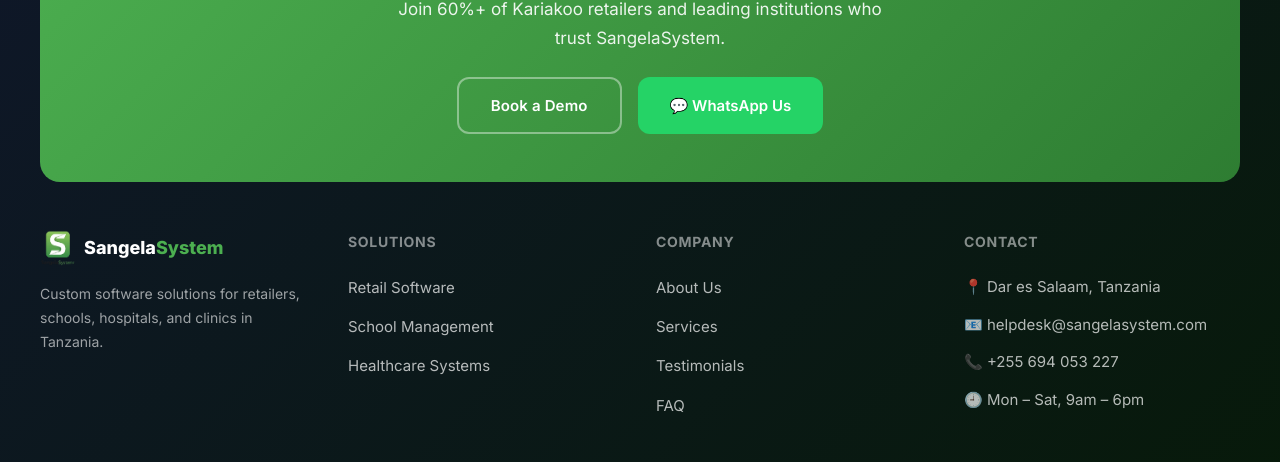
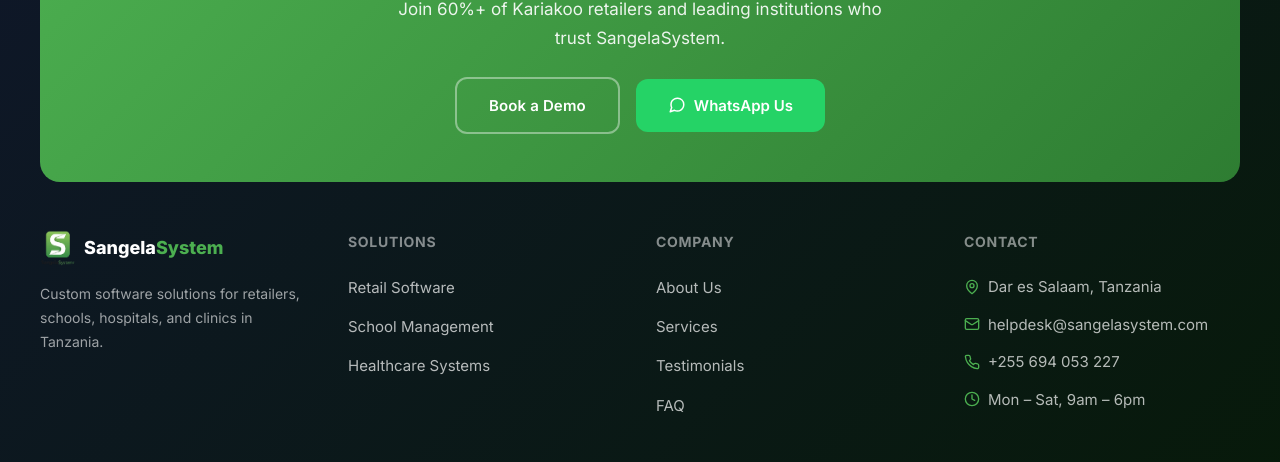
Before and after one commit to dawillygene/sangela-website, a Next.js app: page /contact in a window 1280 px wide. Shown: the part 2996-3458 px from the top of the page. Built offline with nearby package versions, Linux system fonts and the light colour scheme.

Commit message:
Replace footer emojis with shared icons

```diff
--- a/src/components/Footer.tsx
+++ b/src/components/Footer.tsx
@@ -1,5 +1,6 @@
 import Link from "next/link";
 import Image from "next/image";
+import { MessageCircleIcon, MapPinIcon, MailIcon, PhoneIcon, ClockIcon } from "@/src/components/Icons";
 
 export function Footer() {
   return (
@@ -9,9 +10,11 @@
         <div style={{ background: "linear-gradient(135deg, #4CAF50 0%, #2e7d32 100%)", borderRadius: 20, padding: "3rem 2rem", textAlign: "center", marginBottom: "3rem", position: "relative", overflow: "hidden" }}>
           <h2 style={{ fontSize: "1.75rem", fontWeight: 800, marginBottom: "0.75rem" }}>Ready to Transform Your Operations?</h2>
           <p style={{ fontSize: "1.0625rem", opacity: 0.9, marginBottom: "1.5rem", maxWidth: 520, marginLeft: "auto", marginRight: "auto" }}>Join 60%+ of Kariakoo retailers and leading institutions who trust SangelaSystem.</p>
-          <div style={{ display: "flex", gap: "1rem", justifyContent: "center", flexWrap: "wrap" }}>
+          <div style={{ display: "flex", gap: "1rem", justifyContent: "center", flexWrap: "wrap", alignItems: "center" }}>
             <Link href="/contact" className="btn-secondary">Book a Demo</Link>
-            <a href="https://wa.me/255694053227" className="btn-whatsapp" target="_blank" rel="noopener noreferrer">💬 WhatsApp Us</a>
+            <a href="https://wa.me/255694053227" className="btn-whatsapp" target="_blank" rel="noopener noreferrer" style={{ display: "inline-flex", alignItems: "center", gap: "0.5rem" }}>
+              <MessageCircleIcon size={18} /> WhatsApp Us
+            </a>
           </div>
         </div>
 
@@ -46,10 +49,18 @@
           <div>
             <h3 style={{ fontSize: "0.875rem", fontWeight: 700, textTransform: "uppercase", letterSpacing: "0.05em", color: "rgba(255,255,255,0.5)", marginBottom: "1.25rem" }}>Contact</h3>
             <div style={{ display: "flex", flexDirection: "column", gap: "0.75rem" }}>
-              <span style={{ fontSize: "0.9375rem", color: "rgba(255,255,255,0.7)" }}>📍 Dar es Salaam, Tanzania</span>
-              <a href="mailto:helpdesk@sangelasystem.com" style={{ fontSize: "0.9375rem", color: "rgba(255,255,255,0.7)", textDecoration: "none" }}>📧 helpdesk@sangelasystem.com</a>
-              <a href="tel:+255694053227" style={{ fontSize: "0.9375rem", color: "rgba(255,255,255,0.7)", textDecoration: "none" }}>📞 +255 694 053 227</a>
-              <span style={{ fontSize: "0.9375rem", color: "rgba(255,255,255,0.7)" }}>🕘 Mon – Sat, 9am – 6pm</span>
+              <span style={{ fontSize: "0.9375rem", color: "rgba(255,255,255,0.7)", display: "inline-flex", alignItems: "center", gap: "0.5rem" }}>
+                <MapPinIcon size={16} color="#4CAF50" /> Dar es Salaam, Tanzania
+              </span>
+              <a href="mailto:helpdesk@sangelasystem.com" style={{ fontSize: "0.9375rem", color: "rgba(255,255,255,0.7)", textDecoration: "none", display: "inline-flex", alignItems: "center", gap: "0.5rem" }}>
+                <MailIcon size={16} color="#4CAF50" /> helpdesk@sangelasystem.com
+              </a>
+              <a href="tel:+255694053227" style={{ fontSize: "0.9375rem", color: "rgba(255,255,255,0.7)", textDecoration: "none", display: "inline-flex", alignItems: "center", gap: "0.5rem" }}>
+                <PhoneIcon size={16} color="#4CAF50" /> +255 694 053 227
+              </a>
+              <span style={{ fontSize: "0.9375rem", color: "rgba(255,255,255,0.7)", display: "inline-flex", alignItems: "center", gap: "0.5rem" }}>
+                <ClockIcon size={16} color="#4CAF50" /> Mon – Sat, 9am – 6pm
+              </span>
             </div>
           </div>
         </div>
```
